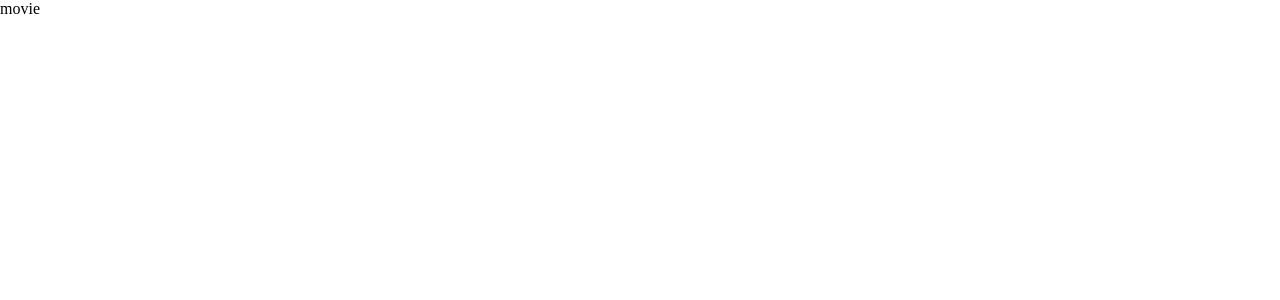
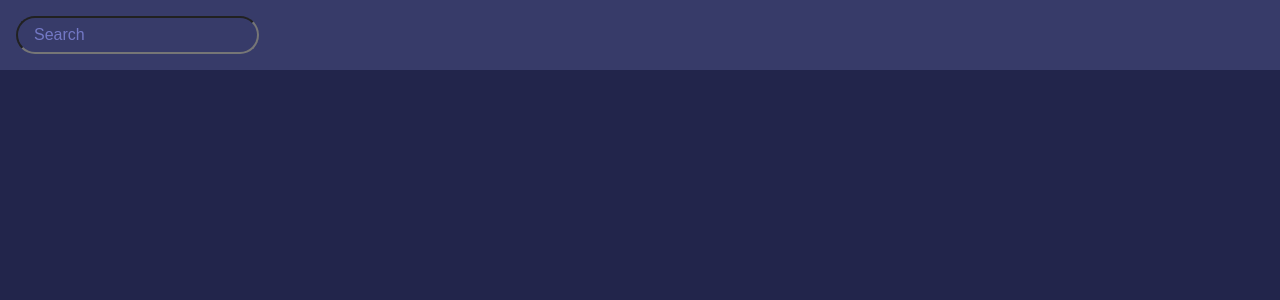
Before and after one commit to mishkamag/React-movie-app, a React (Create React App) app: page / in a window 1280 px wide. Shown: the top 300 px of the page. Built offline with nearby package versions, Linux system fonts and the light colour scheme.

Commit message:
finished searchbar

```diff
--- a/src/App.css
+++ b/src/App.css
@@ -3,3 +3,9 @@
   margin: 0;
   box-sizing: border-box;
 }
+
+body {
+  font-family: sans-serif;
+  margin: 0;
+  background-color: #22254b;
+}
--- a/src/App.js
+++ b/src/App.js
@@ -1,7 +1,18 @@
 import "./App.css";
+import SearchBar from "./components/SearchBar";
+
+const API_KEY = "api_key=2723edd8d09f41a378e963267ca9061b";
+const BASE_URL = "https://api.themoviedb.org/3";
+const API_URL = BASE_URL + "/discover/movie?sort_by=popularity.desc&" + API_KEY;
+const IMG_URL = "https://image.tmdb.org/t/p/w500";
+const searchURL = BASE_URL + "/search/movie?" + API_KEY;
 
 function App() {
-  return <div className="App">movie</div>;
+  return (
+    <div className="App">
+      <SearchBar />
+    </div>
+  );
 }
 
 export default App;
--- /dev/null
+++ b/src/components/SearchBar.js
@@ -0,0 +1,13 @@
+import classes from "./SearchBar.module.css";
+
+const SearchBar = () => {
+  return (
+    <header>
+      <form>
+        <input type="text" placeholder="Search" className={classes.search} />
+      </form>
+    </header>
+  );
+};
+
+export default SearchBar;
--- /dev/null
+++ b/src/components/SearchBar.module.css
@@ -0,0 +1,24 @@
+header {
+  padding: 1rem;
+  display: flex;
+  justify-content: flex-start;
+  background-color: #373b69;
+}
+
+.search {
+  background: transparent;
+  border: 2px solid (#22254b);
+  padding: 0.5rem 1rem;
+  border-radius: 3rem;
+  font-size: 1rem;
+  color: #fff;
+}
+
+.search:focus {
+  outline: 0;
+  background-color: #22254b;
+}
+
+.search::placeholder {
+  color: #7378c5;
+}
```
